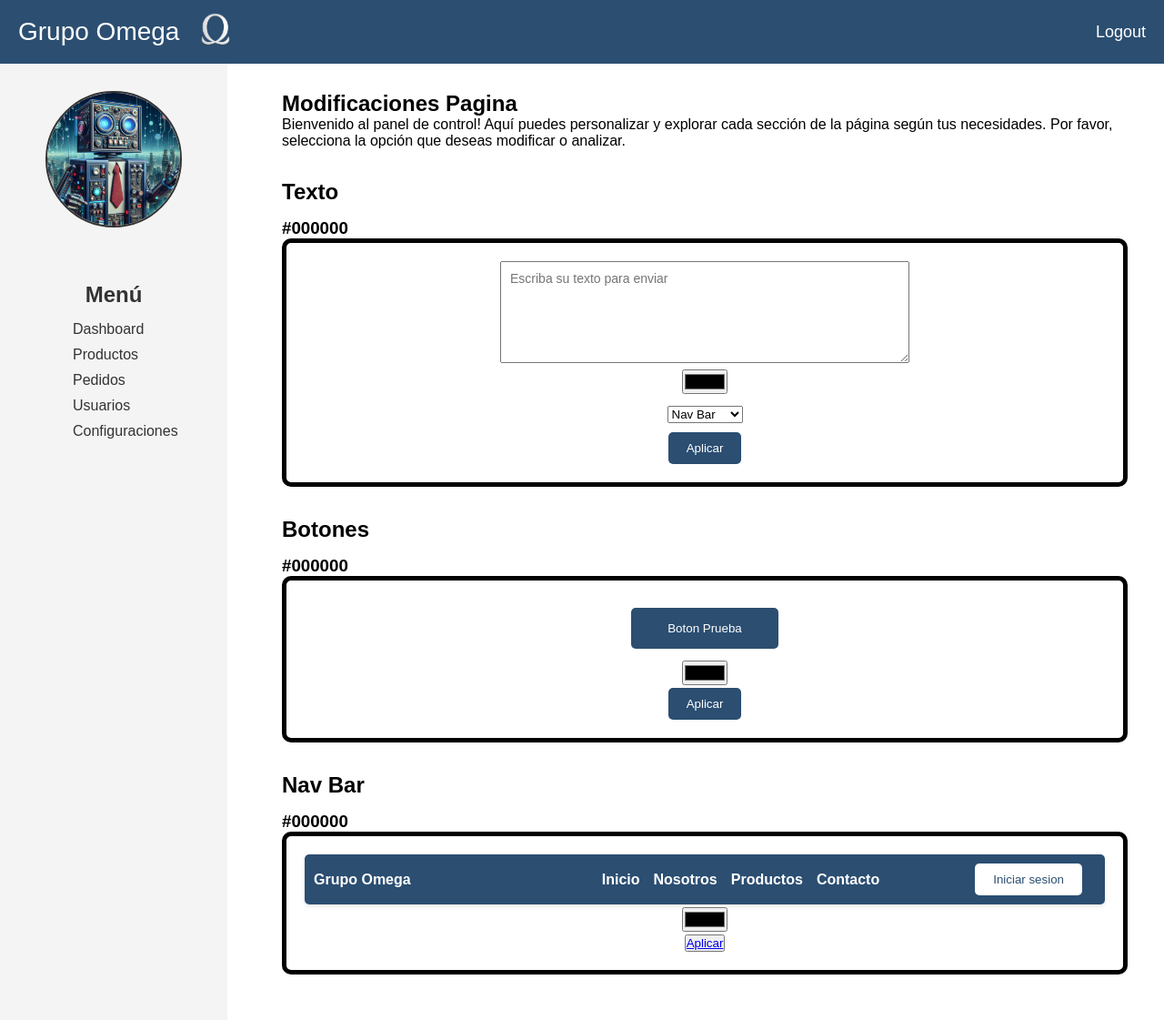
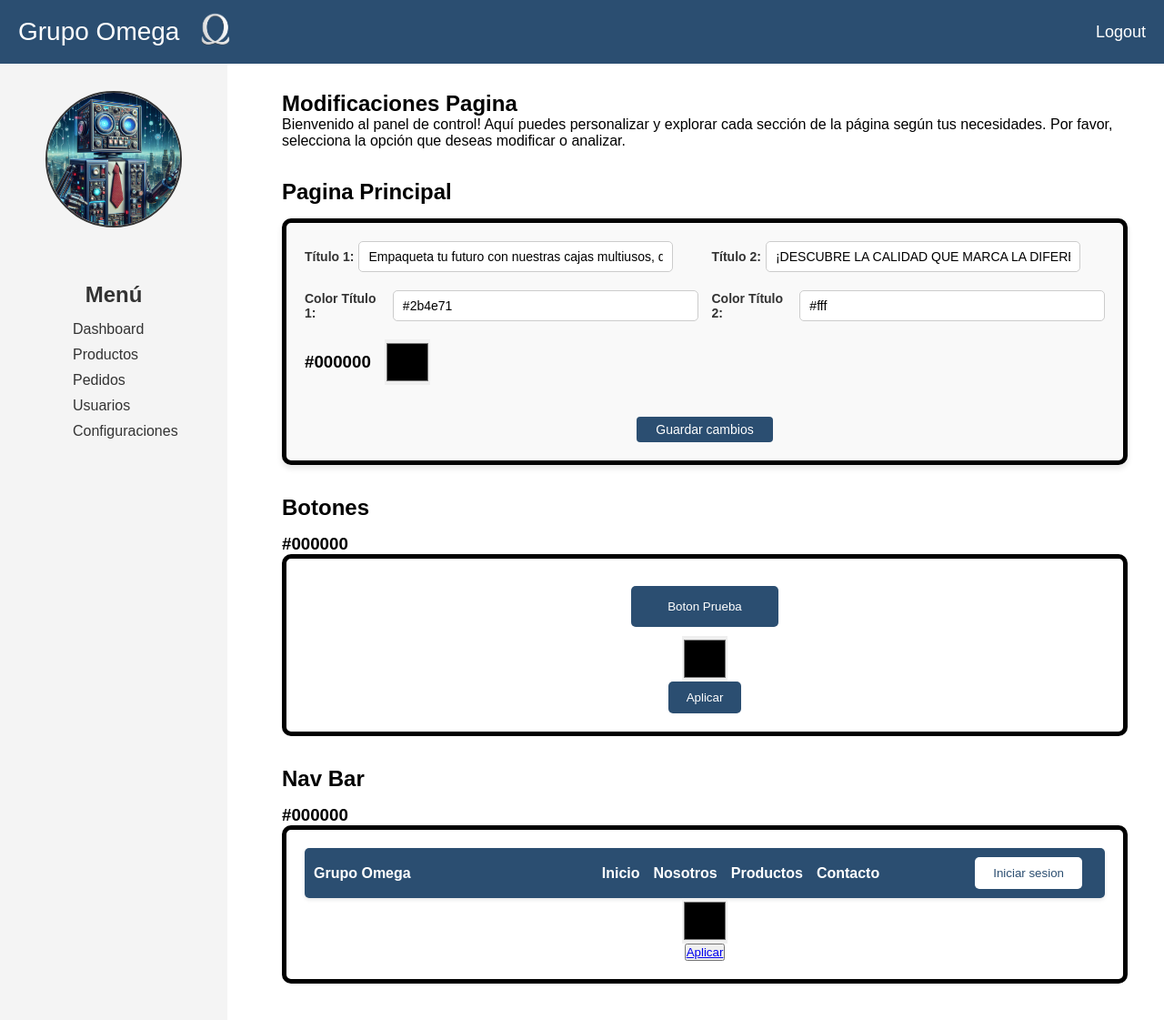
Before and after one commit to EusaHack/GrupoOmega, a Django app: page /login/modificaciones/ in a window 1280 px wide. Shown: the whole page at 91% size. Run offline with Django 4.2, Linux system fonts and the light colour scheme; a user stored in the database is signed in; data comes from the database, SQL or seed files in the repository; both versions use the stored data as it was after the commit; some web fonts are replaced.

Commit message:
[UPDATE] se agregan cambios para pagina principal

```diff
--- a/cuenta/admin.py
+++ b/cuenta/admin.py
@@ -10,3 +10,4 @@ class PedidoAdmin(admin.ModelAdmin):
 admin.site.register(CustomUser)
 admin.site.register(Producto)
 admin.site.register(Pedido, PedidoAdmin)
+admin.site.register(Pagina)
--- a/cuenta/forms.py
+++ b/cuenta/forms.py
@@ -1,5 +1,5 @@
 from django import forms
-from .models import Pedido, Producto
+from .models import *
 
 class PedidoForm(forms.ModelForm):
     class Meta:
@@ -17,3 +17,9 @@ class ProductoForm(forms.ModelForm):
     class Meta:
         model = Producto
         fields = ['nombre', 'descripcion', 'precio', 'stock']
+
+
+class PaginaForm(forms.ModelForm):
+    class Meta:
+        model = Pagina
+        fields = ['titulo', 'titulo_dos','color_letra_titulo','color_letra_titulo_dos']
--- a/cuenta/models.py
+++ b/cuenta/models.py
@@ -73,3 +73,12 @@ class Pedido(models.Model):
 
     def total(self):
         return self.cantidad * self.producto.precio
+
+
+class Pagina(models.Model):
+    titulo = models.CharField(max_length=500, default="Empaqueta tu futuro con nuestras cajas multiusos...")
+    titulo_dos = models.CharField(max_length=500, default="¡DESCUBRE LA CALIDAD QUE MARCA LA DIFERENCA!")
+    color_letra_titulo = models.CharField(max_length=8, default="#2b4e71")
+    color_letra_titulo_dos = models.CharField(max_length=8, default="#ffffff")
+    def __str__(self):
+        return 'index'
--- a/cuenta/static/cuenta/css/styleDash.css
+++ b/cuenta/static/cuenta/css/styleDash.css
@@ -175,43 +175,96 @@ h1 {
     padding: 15px 0;
 }
 
-.cont-int, .cont-int1, .cont-int2{
+.cont-int1, .cont-int2{
     padding: 20px;
     text-align: center;
     border: solid black 5px;
     border-radius: 10px;
 }
 
-textarea {
-    padding: 10px;
-    outline: none;
-    min-width: 450px;
-    max-width: 1000px;
-    max-height: 70vh;
-    min-height: 10vh;
-    font-size: 14px;
+.cont-int {
+    padding: 20px;
+    border: solid black 5px;
+    border-radius: 10px;
+    background-color: #f9f9f9;
+    box-shadow: 0 4px 6px rgba(0, 0, 0, 0.1);
+    max-width: 100%; /* Tamaño más grande */
+    margin: 0 auto;
 }
 
-.btns {
-    padding: 3px 0;
+.cont-int form {
+    display: flex;
+    flex-direction: column;
+    gap: 20px;
 }
 
-.select {
-    padding: 10px 0px;
+.cont-int .row {
+    display: flex;
+    justify-content: space-between; /* Alinea los elementos en toda la fila */
+    align-items: center;
+    flex-wrap: wrap; /* Permite que los elementos salten si no caben */
+    gap: 15px;
 }
 
-.cont-int button{
-    background-color: #2b4e71;
-    padding: 10px 20px;
-    border: none;
-    border-radius: 5px;
-    cursor: pointer;
+.cont-int .row div {
+    display: flex;
+    align-items: center;
+    gap: 5px;
+    flex: 1; /* Hace que cada elemento ocupe el mismo espacio */
+    min-width: 200px; /* Asegura un tamaño mínimo para cada columna */
 }
 
+.cont-int label {
+    font-weight: bold;
+    font-size: 14px;
+    color: #333;
+}
+
+.cont-int input[type="text"] {
+    padding: 8px 10px;
+    border: 1px solid #ccc;
+    border-radius: 5px;
+    font-size: 14px;
+    width: 80%; /* Asegura que los inputs ocupen el espacio disponible */
+    box-sizing: border-box;
+}
+
+.cont-int .button-send {
+    background-color: #2b4e71;
+    padding: 6px 10px;
+    font-size: 14px;
+    color: #fff;
+    border: none;
+    border-radius: 4px; /* Bordes redondeados */
+    cursor: pointer;
+    transition: background-color 0.3s ease;
+    width: 150px; /* Ancho fijo más corto */
+    text-align: center; /* Centrar el texto */
+    margin: 15px auto 0; /* Centra el botón horizontalmente */
+    display: block; /* Asegura que el botón se comporte como un bloque */
+}
+
+.cont-int .btns {
+    display: flex;
+    justify-content: flex-start;
+    align-items: center;
+    gap: 10px;
+}
 
 .cont-int button a{
     text-decoration: none;
     color: #ffffff;
+}
+
+.cont-int .button-send:hover {
+    background-color: #0056b3;
+}
+
+.color-picker {
+    border: none;
+    width: 50px;
+    height: 50px; /* Tamaño más grande */
+    cursor: pointer;
 }
 
 .cont-int1 .color-button2{
--- a/cuenta/templates/cuenta/admin-m.html
+++ b/cuenta/templates/cuenta/admin-m.html
@@ -23,25 +23,55 @@
 {% block dashboard %}
     <section class="dashboard">
         <h2>Modificaciones Pagina</h2>
+        <!--
+        <div class="txt-start">
+            <form method="POST">
+                {% csrf_token %}
+                <div>
+                    <label for="id_titulo">Título 1:</label>
+                    {{ form.titulo }}
+                </div>
+                <div>
+                    <label for="id_titulo_dos">Título 2:</label>
+                    {{ form.titulo_dos }}
+                </div>
+                <button type="submit" class="button-send">Guardar cambios</button>
+            </form>
+        </div> -->
         <p>Bienvenido al panel de control! Aquí puedes personalizar y explorar cada sección de la página según tus necesidades. Por favor, selecciona la opción que deseas modificar o analizar.</p>
         <br>
-        <h1>Texto</h1>
-        <h3 id="hex">#000000</h3>
+        <h1>Pagina Principal</h1>
         <div class="cont-int">
-            <textarea name="colorPicker" id="textArea" placeholder="Escriba su texto para enviar "></textarea>
-            <div class="btns">
-                <input type="color" class="color-picker">
-            </div>
-            <div class="select">
-                <select id="mi-lista-desplegable" name="opciones">
-                    <option value="opcion1">Nav Bar</option>
-                    <option value="opcion2">Inicio</option>
-                    <option value="opcion3">Nosotros</option>
-                    <option value="opcion4">Productos</option>
-                    <option value="opcion4">Contacto</option>
-                </select>
-            </div>
-            <button><a href="#">Aplicar</a></button>
+            <form method="POST">
+                {% csrf_token %}
+                <div class="row">
+                    <div>
+                        <label for="id_titulo">Título 1:</label>
+                        {{ form.titulo }}
+                    </div>
+                    <div>
+                        <label for="id_titulo_dos">Título 2:</label>
+                        {{ form.titulo_dos }}
+                    </div>
+                </div>
+                <div class="row">
+                    <div>
+                        <label for="color_letra_titulo">Color Título 1:</label>
+                        {{ form.color_letra_titulo }}
+                    </div>
+                    <div>
+                        <label for="color_letra_titulo_dos">Color Título 2:</label>
+                        {{ form.color_letra_titulo_dos }}
+                    </div>
+                </div>
+                <div class="row">
+                    <h3 id="hex">#000000</h3>
+                    <div class="btns">
+                        <input type="color" class="color-picker">
+                    </div>
+                </div>
+                <button type="submit" class="button-send">Guardar cambios</button>
+            </form>
         </div>
         <br>
         <h1>Botones</h1>
@@ -73,6 +103,22 @@
             <button class="color-button4"><a href="#">Aplicar</a></button>
         </div>
     </section>
+
+<script>
+    // Función para cambiar el contenido del h1
+    function changeHeadingText() {
+        // Capturamos el elemento h1 por su id
+        var heading = document.getElementById('editable-heading');
+
+        // Usamos prompt para pedir al usuario que ingrese el nuevo texto
+        var newText = prompt('Escribe el nuevo texto para el encabezado:');
+
+        // Si el usuario no cancela, cambiamos el texto del h1
+        if (newText !== null) {
+            heading.innerHTML = newText;  // Cambiar el contenido del h1
+        }
+    }
+</script>
 {% endblock %}
 
 {% block script %}
--- a/cuenta/views.py
+++ b/cuenta/views.py
@@ -4,16 +4,15 @@ from django.views.decorators.csrf import csrf_protect
 from django.contrib.auth.hashers import make_password
 from django.http import Http404
 from django.contrib.auth import logout,get_user_model,login
-from .models import CustomUser,Producto,Pedido
 from . import functions_x
 from django.contrib.auth.forms import AuthenticationForm
 from django.views.generic import TemplateView
 from django.urls import reverse
 from django.contrib.auth.mixins import LoginRequiredMixin
-from .forms import PedidoForm,ProductoForm
+from .forms import *
 from django.http import JsonResponse
 import json
-from .models import Producto, Pedido
+from .models import *
 from django.db.models import Sum
 from django.contrib import messages
 from datetime import datetime
@@ -132,6 +131,21 @@ class DashBoardView(LoginRequiredMixin,TemplateView):
 
 class ModifView(LoginRequiredMixin,TemplateView):
     template_name = 'cuenta/admin-m.html'
+
+    def get_context_data(self, **kwargs):
+        context = super().get_context_data(**kwargs)
+        pagina = Pagina.objects.first()
+        context['form'] = PaginaForm(instance=pagina)
+        return context
+
+    def post(self, request, *args, **kwargs):
+        pagina = Pagina.objects.first()  # Obtener el primer objeto Pagina
+        form = PaginaForm(request.POST, instance=pagina)  # Pasar los datos del formulario
+
+        if form.is_valid():
+            form.save()  # Guardar los cambios en el objeto Pagina
+            return redirect('modificaciones')  # Redirigir al mismo lugar (o a otra URL si prefieres)
+        return render(request, self.template_name, {'form': form})
 
 
 class ProductosView(LoginRequiredMixin,TemplateView):
--- a/inicio/static/inicio/css/style.css
+++ b/inicio/static/inicio/css/style.css
@@ -126,12 +126,10 @@
 
 .zona-1 .txt-start h1{
     font-size: 28px;
-    color: #2b4e71;
 }
 
 .zona-1 .txt-start p{
     padding: 50px;
-    color: #ffffff;
     font-size: 20px;
 }
 
--- a/inicio/templates/inicio/index.html
+++ b/inicio/templates/inicio/index.html
@@ -6,10 +6,12 @@
         <img class="image-zona-1" src="{% static 'inicio/images/home-images/ini-img.png' %}" alt="">
     </div>
     <div class="txt-start">
-        <h1>Empaqueta tu futuro con nuestras cajas multiusos, diseñadas para hacer envíos en línea y proyectos creativos
+        <h1 id="editable-heading" style="color: {{ pagina.color_letra_titulo }};" >{{ pagina.titulo }}</h1>
+        <!--<h1>Empaqueta tu futuro con nuestras cajas multiusos, diseñadas para hacer envíos en línea y proyectos creativos
             más faciles y más elegantes que nunca...
         </h1>
-        <p>¡DESCUBRE LA CALIDAD QUE MARCA LA DIFERENCA!</p>
+        <p>¡DESCUBRE LA CALIDAD QUE MARCA LA DIFERENCA!</p>-->
+        <p style="color: {{ pagina.color_letra_titulo_dos }};">{{ pagina.titulo_dos }}</p>
         <button class="button-send" onclick="openModalForm()">Realiza una cotización</button>
     </div>
 </section>
```
Also changed, not shown: inicio/views.py (+9 -2 lines), cuenta/migrations/0012_pagina.py (added), cuenta/migrations/0013_pagina_titulo_dos.py (added), cuenta/migrations/0014_pagina_color_letra.py (added), cuenta/migrations/0015_remove_pagina_color_letra_pagina_color_letra_titulo_and_more.py (added), cuenta/migrations/0016_alter_pagina_color_letra_titulo_dos.py (added), db.sqlite3.
